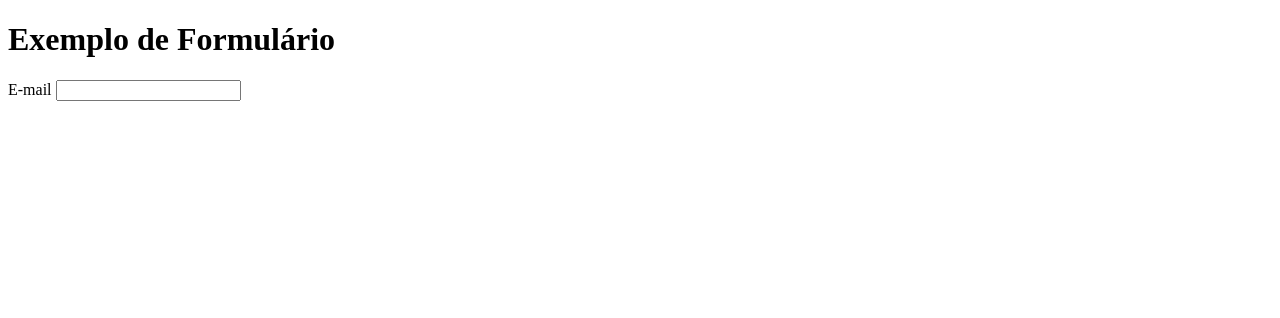
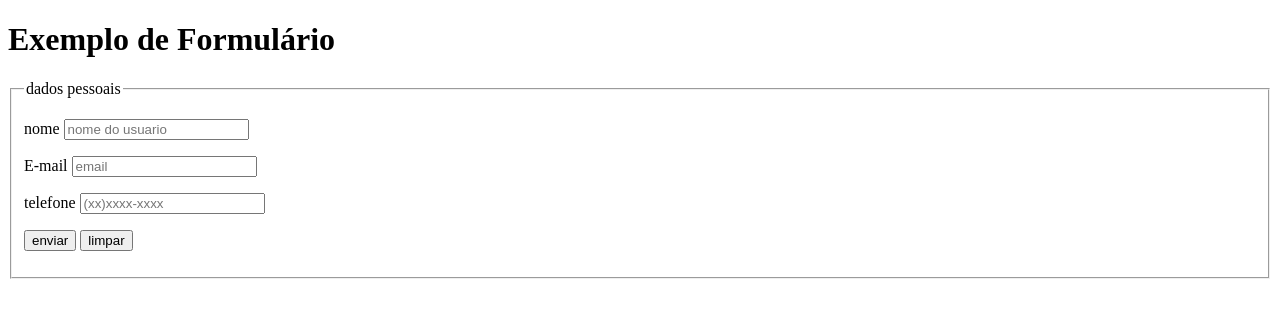
Before and after one commit to Nettomorais/HTML-CSS, a plain HTML site: page EXERCICIOS/ex025/form004.html in a window 1280 px wide. Drawn offline with Linux system fonts and the light colour scheme.

Commit message:
teste
teste

```diff
--- a/EXERCICIOS/ex025/form004.html
+++ b/EXERCICIOS/ex025/form004.html
@@ -8,10 +8,27 @@
 <body>
     <h1>Exemplo de Formulário</h1>
     <form action="cadastro.php" method="get">
-        <p>
-            <label for="iemail">E-mail</label>
-            <input type="email" name="email" id="iemail">
-        </p>
+        <fieldset>
+            <legend>dados pessoais</legend>
+            <p>
+                <label for="inome">nome</label>
+                <input type="text" name="nome" id="inome" required maxlength="30"
+                minlength="5" placeholder="nome do usuario">
+            </p>
+            <p>
+                <label for="iemail">E-mail</label>
+                <input type="email" name="email" id="iemail" autocomplete="email" required placeholder="email">
+            </p>
+            <p>
+                <label for="itel">telefone</label>
+                <input type="tel" name="tel" id="itel" autocomplete="tel"  pattern="^\(\d{2}\)\d{4,5}-\d{4}$" required placeholder="(xx)xxxx-xxxx"
+            </p>
+            <p>
+                <input type="submit" value="enviar">
+                <input type="reset" value="limpar">
+            </p>
+        </fieldset>
+
     </form>
 </body>
 </html>
```
Also changed, not shown: EXERCICIOS/ex025/form005.html (added, +30 -0 lines).
